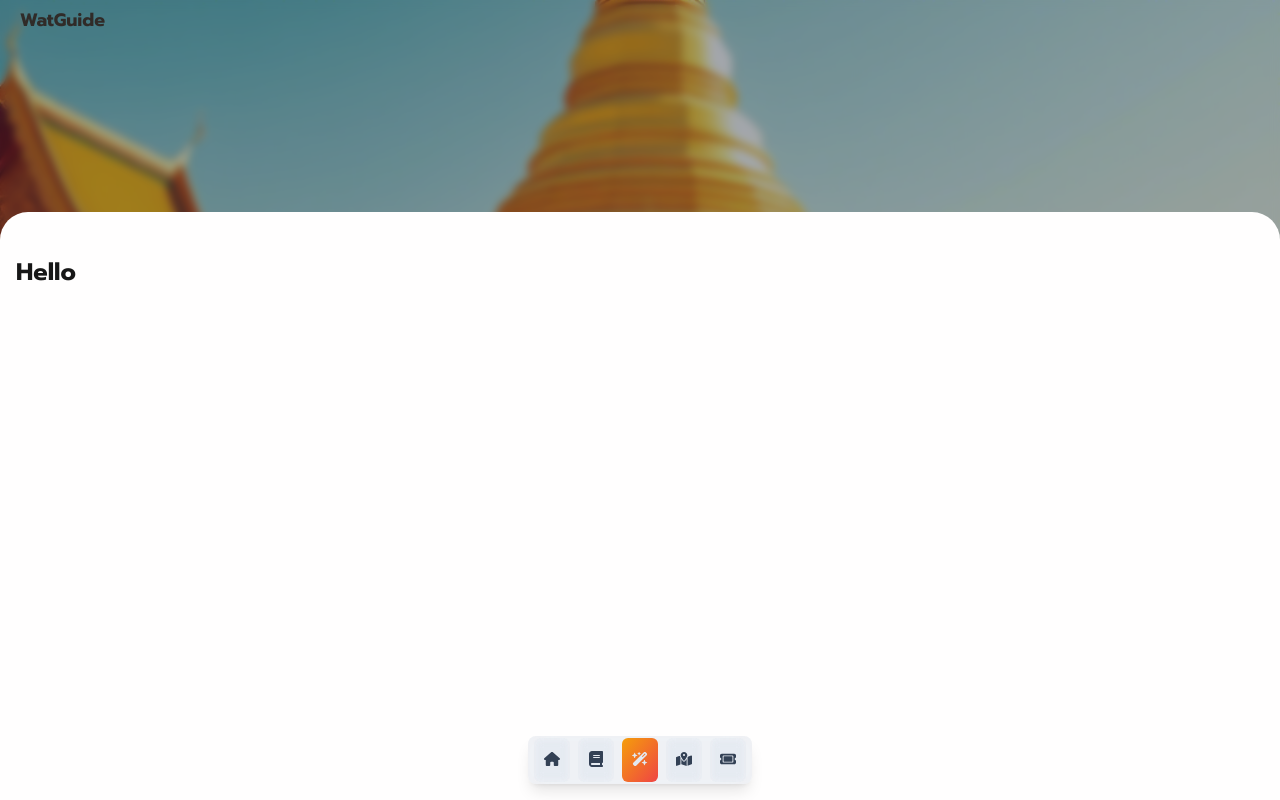
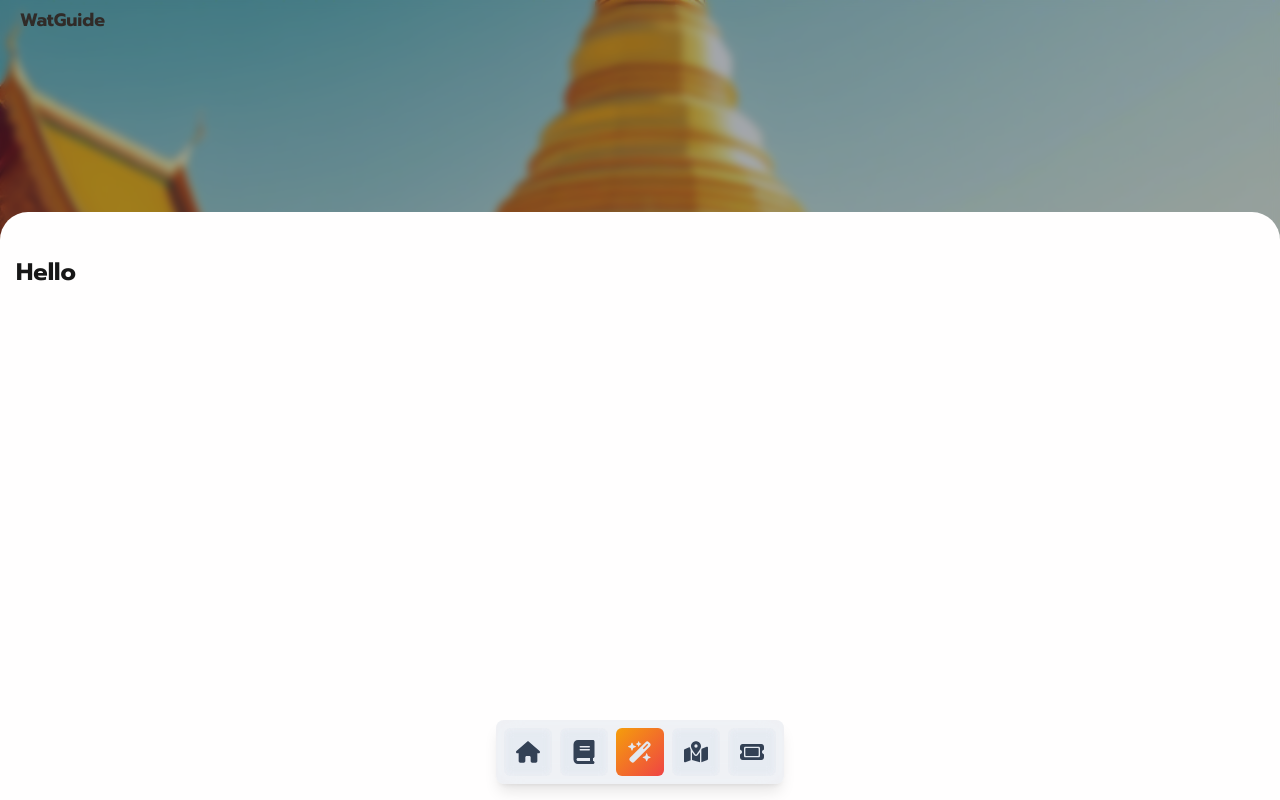
Before and after one commit to FeiZGe/WatGuide-web, a Next.js app: page / in a window 1280 px wide. Built offline with nearby package versions, Linux system fonts and the light colour scheme.

Commit message:
Edit: Dockbar Size#1

```diff
--- a/components/Dockbar.tsx
+++ b/components/Dockbar.tsx
@@ -4,8 +4,8 @@ import { faHome, faBook, faMapLocationDot, faTicket, faWandMagicSparkles } from
 
 const Dockbar = () => {
   return (
-    <div className="fixed bottom-4 left-1/2 -translate-x-1/2 z-40 bg-slate-300 bg-opacity-30 backdrop-blur-md h-12 rounded-lg shadow-lg">
-      <div className="flex flex-row gap-2 py-1 px-1.5 justify-center items-center h-full">
+    <div className="fixed bottom-4 left-1/2 -translate-x-1/2 z-40 bg-slate-300 bg-opacity-30 backdrop-blur-md w-72 h-16 rounded-lg shadow-lg">
+      <div className="flex flex-row gap-2 p-2 justify-between items-center h-full">
         <Menulink icon={faHome} />
         <Menulink icon={faBook} />
         <Menulink icon={faWandMagicSparkles} bg="bg-gradient-to-br from-amber-500 to-red-500 text-slate-200" />
--- a/components/Menulink.tsx
+++ b/components/Menulink.tsx
@@ -14,11 +14,11 @@ const Menulink = ({ path = "#", icon, bg }: menuProps) => {
     <Link
         href={path}
         className={clsx(
-            "p-2.5 rounded-md hover:text-slate-500 transition-all duration-300 ease-in-out hover:scale-110",
+            "p-2 w-full h-full flex justify-center items-center rounded-md hover:text-slate-500 transition-all duration-300 ease-in-out hover:scale-110",
             bg ? bg : "bg-slate-100 hover:bg-slate-300/50 bg-opacity-10 backdrop-blur-sm text-slate-700"
         )}
     >
-        <FontAwesomeIcon icon={icon} className="w-4 h-4" />
+        <FontAwesomeIcon icon={icon} className="w-6 h-6" />
     </Link>
   )
 }
```
